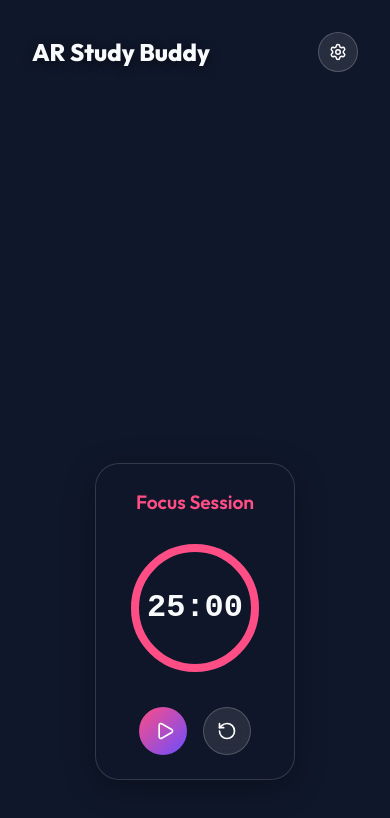
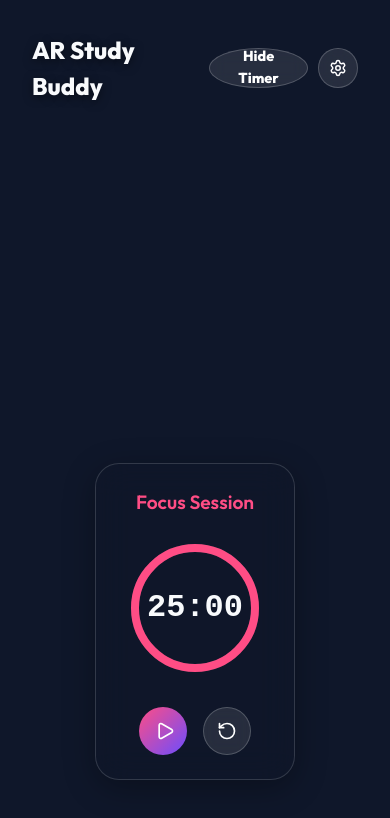
Before and after one commit to yo-yo0613/ar-project, a React (Vite) app: page / in a window 390 px wide. Both pictures are taken after a click on the button "Start AR Camera". Shown: the top 818 px of the page. Built offline with nearby package versions, Linux system fonts and the light colour scheme.

Commit message:
feat: add toggle for focus session timer and center camera on mobile

```diff
--- a/src/components/OverlayUI.tsx
+++ b/src/components/OverlayUI.tsx
@@ -6,6 +6,7 @@ import { Settings, X } from 'lucide-react';
 export const OverlayUI: React.FC = () => {
   const { workDuration, breakDuration, setWorkDuration, setBreakDuration, isActive } = useTimer();
   const [showSettings, setShowSettings] = useState(false);
+  const [showTimer, setShowTimer] = useState(true);
 
   return (
     <div className="ui-layer">
@@ -14,6 +15,14 @@ export const OverlayUI: React.FC = () => {
         <h1 style={{ fontSize: '1.5rem', fontWeight: 800, textShadow: '0 2px 10px rgba(0,0,0,0.5)' }}>
           AR Study Buddy
         </h1>
+        <div style={{ display: 'flex', gap: '10px' }}>
+          <button
+            className="glass-button"
+            onClick={() => setShowTimer(!showTimer)}
+            style={{ padding: '0 12px', height: '40px', fontSize: '0.9rem', fontWeight: 'bold' }}
+          >
+            {showTimer ? 'Hide Timer' : 'Show Timer'}
+          </button>
           <button
             className="glass-button"
             onClick={() => setShowSettings(!showSettings)}
@@ -23,6 +32,7 @@ export const OverlayUI: React.FC = () => {
           >
             {showSettings ? <X size={18} /> : <Settings size={18} />}
           </button>
+        </div>
       </div>
 
       {/* Settings Modal (if open) */}
@@ -66,7 +76,14 @@ export const OverlayUI: React.FC = () => {
       )}
 
       {/* Bottom Area: Timer */}
-      <div style={{ alignSelf: 'center', marginBottom: '2rem' }}>
+      <div style={{
+        alignSelf: 'center',
+        marginBottom: '2rem',
+        transition: 'all 0.3s cubic-bezier(0.25, 0.8, 0.25, 1)',
+        opacity: showTimer ? 1 : 0,
+        transform: showTimer ? 'translateY(0)' : 'translateY(50px)',
+        pointerEvents: showTimer ? 'auto' : 'none'
+      }}>
         <PomodoroTimer />
       </div>
     </div>
--- a/src/index.css
+++ b/src/index.css
@@ -154,7 +154,14 @@ body {
   z-index: 1;
 }
 
-
+/* Force A-Frame video and canvas to center perfectly */
+video, .a-canvas {
+  position: absolute !important;
+  left: 50% !important;
+  top: 50% !important;
+  transform: translate(-50%, -50%) !important;
+  margin: 0 !important;
+}
 
 /* MindAR UI Hiding */
 .mindar-ui-overlay {
```
Lines whose indentation alone changed are shown as unchanged.
